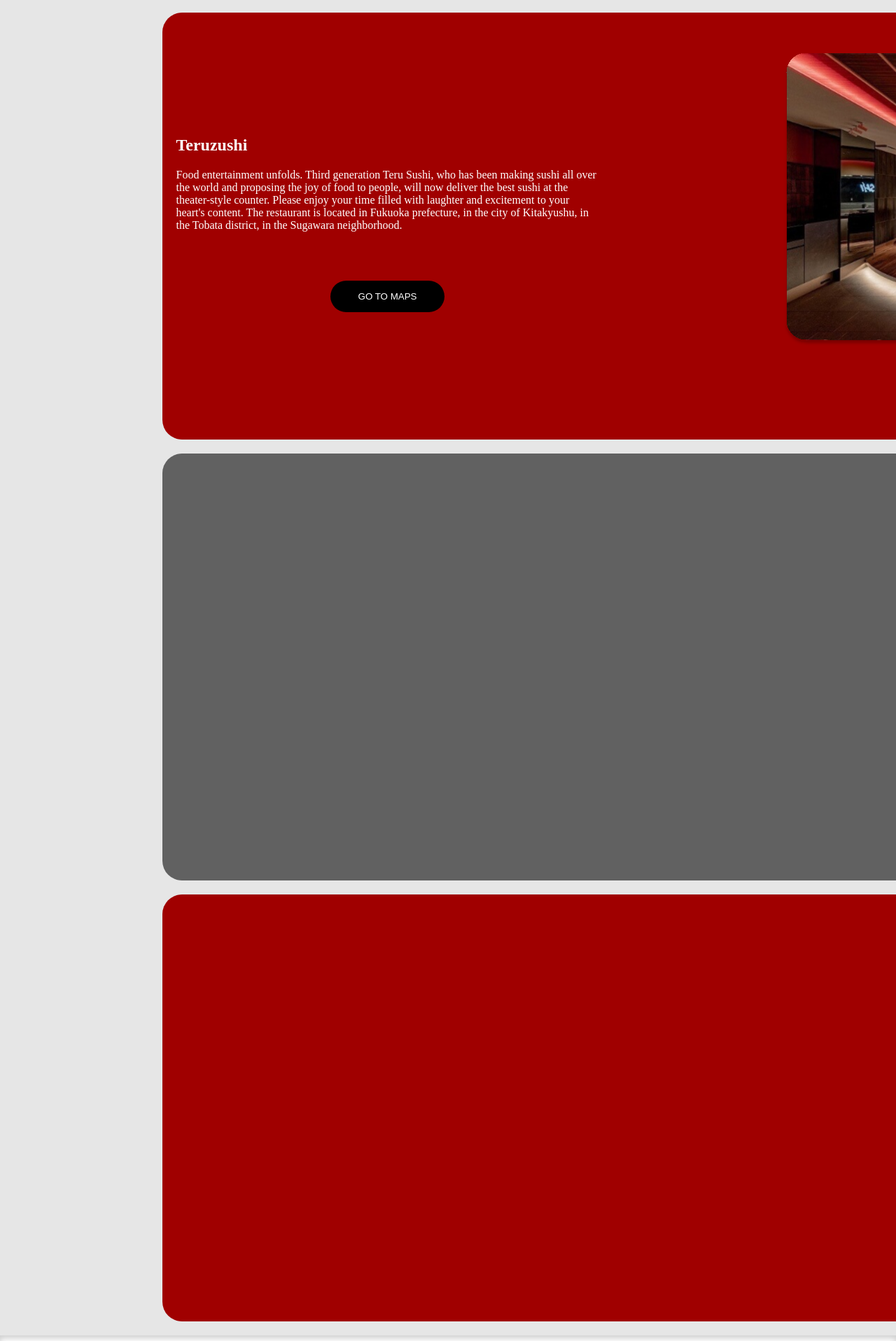
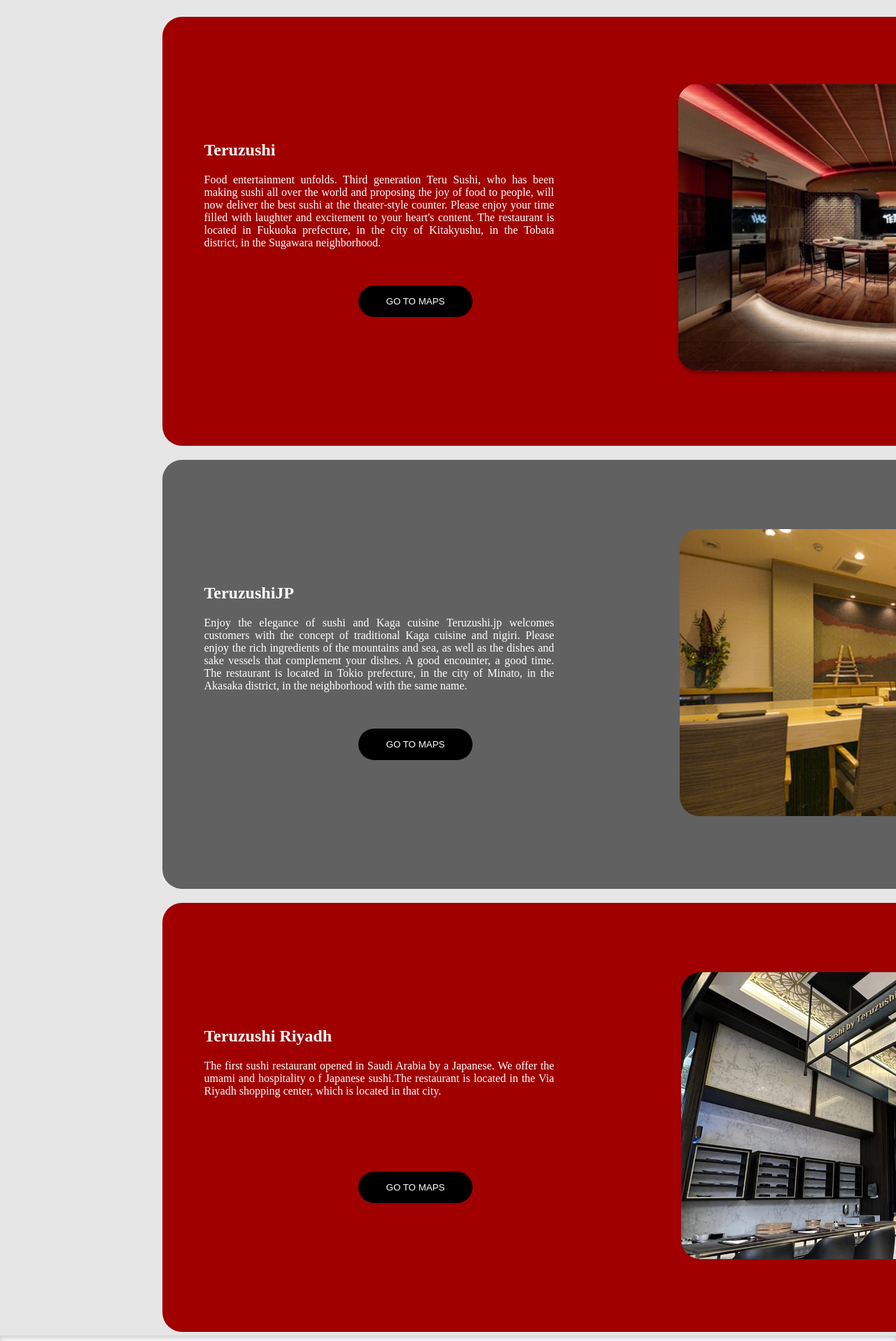
Before and after one commit to Orihuela03/teruzushi_project, a React (Vite) app: page /Ubication in a window 1280 px wide. Shown: the part 244-2160 px from the top of the page at 70% size. Built offline with nearby package versions, Linux system fonts and the light colour scheme.

Commit message:
Second Commit

```diff
--- a/src/components/UbicationRestaurant.css
+++ b/src/components/UbicationRestaurant.css
@@ -22,6 +22,8 @@
   height: 613px;
   background-color: #616161;
   border-radius: 28px;
+  display: flex;
+  justify-content: space-between;
 }
 
 #teruzushiRiyadh {
@@ -29,17 +31,20 @@
   height: 613px;
   background-color: #a00000;
   border-radius: 28px;
-  margin-bottom: 20px;
+  display: flex;
+  justify-content: space-between;
 }
 
 .restaurant_container {
-  margin-left: 20px;
+  margin-left: 60px;
 }
 
 .restaurant_text {
-  width: 604px;
   height: 272px;
   color: white;
+  text-align: justify;
+  min-width: 500px;
+  max-width: 500px;
 }
 
 .button_container {
@@ -50,3 +55,7 @@
   justify-content: center;
   margin-top: -50px;
 }
+
+.image-container {
+  margin-right: 70px;
+}
--- a/src/components/UbicationRestaurant.tsx
+++ b/src/components/UbicationRestaurant.tsx
@@ -5,12 +5,20 @@ interface UbicationRestaurantProps {
   title1: string;
   subtitle1: string;
   buttonContent: string;
+  title2: string;
+  subtitle2: string;
+  title3: string;
+  subtitle3: string;
 }
 
 const UbicationRestaurant: React.FC<UbicationRestaurantProps> = ({
   title1,
   subtitle1,
   buttonContent,
+  title2,
+  subtitle2,
+  title3,
+  subtitle3
 }) => {
   return (
     <div id="contentContainer">
@@ -26,15 +34,42 @@ const UbicationRestaurant: React.FC<UbicationRestaurantProps> = ({
             </button>
           </div>
         </div>
-        <div id="imageContainer">
-              <img src="../../public/teruzushi_restaurant.svg" />
-            </div>
+        <div className="image-container">
+          <img src="../../public/teruzushi_restaurant.svg" />
+        </div>
       </section>
       <section id="teruzushiJP">
-        <div className="restaurant_text"></div>
+        <div className="restaurant_container">
+          <div className="restaurant_text">
+            <h1>{title2}</h1>
+            <a>{subtitle2}</a>
+          </div>
+          <div className="button_container">
+            <button>
+              <a href="#">{buttonContent}</a>
+            </button>
+          </div>
+        </div>
+        <div className="image-container">
+          <img src="../../public/teruzushiJP_restaurant.svg" />
+        </div>
       </section>
       <section id="teruzushiRiyadh">
-        <div className="restaurant_text"></div>
+
+        <div className="restaurant_container">
+          <div className="restaurant_text">
+            <h1>{title3}</h1>
+            <a>{subtitle3}</a>
+          </div>
+          <div className="button_container">
+            <button>
+              <a href="#">{buttonContent}</a>
+            </button>
+          </div>
+        </div>
+        <div className="image-container">
+          <img src="../../public/teruzushiriyadh_restaurant.svg" />
+        </div>
       </section>
     </div>
   );
--- a/src/pages/LandingPage.tsx
+++ b/src/pages/LandingPage.tsx
@@ -7,7 +7,7 @@ import Footer from "../components/Footer";
 function LandingPage() {
     return (
       <>
-        <Header title1="Ubication" title2="About of the chef"/>
+        <Header title1="Ubication" title2="About the chef"/>
         <Video />
         <Reserve title='Reservation' subtitle='To make the reservation you will be redirected to the page www.tableall.com.' buttonContent='GO TO RESERVE' />
         <KniveShop title='Teruknives' subtitle='Teruzushi Official Japanese Knife Store' buttonContent='GO TO SHOP' />
--- a/src/pages/UbicationPage.tsx
+++ b/src/pages/UbicationPage.tsx
@@ -10,7 +10,7 @@ interface UbicationPageProps {
 const UbicationPage: React.FC<UbicationPageProps> = ({ title }) => {
   return (
     <>
-      <Header title1="Ubication" title2="About of the chef" />
+      <Header title1="Ubication" title2="About the chef" />
       <div id="titleContainer">
         <h1>{title}</h1>
       </div>
@@ -18,6 +18,10 @@ const UbicationPage: React.FC<UbicationPageProps> = ({ title }) => {
         title1="Teruzushi"
         subtitle1="Food entertainment unfolds. Third generation Teru Sushi, who has been making sushi all over the world and proposing the joy of food to people, will now deliver the best sushi at the theater-style counter. Please enjoy your time filled with laughter and excitement to your heart's content. The restaurant is located in Fukuoka prefecture, in the city of Kitakyushu, in the Tobata district, in the Sugawara neighborhood."
         buttonContent="GO TO MAPS"
+        title2="TeruzushiJP"
+        subtitle2="Enjoy the elegance of sushi and Kaga cuisine Teruzushi.jp welcomes customers with the concept of traditional Kaga cuisine and nigiri. Please enjoy the rich ingredients of the mountains and sea, as well as the dishes and sake vessels that complement your dishes. A good encounter, a good time. The restaurant is located in Tokio prefecture, in the city of Minato, in the Akasaka district, in the neighborhood with the same name."
+        title3="Teruzushi Riyadh"
+        subtitle3="The first sushi restaurant opened in Saudi Arabia by a Japanese. We offer the umami and hospitality o f Japanese sushi.The restaurant is located in the Via Riyadh shopping center, which is located in that city."
       />
       <Footer />
     </>
```
Also changed, not shown: public/teruzushiJP_restaurant.svg (added), public/teruzushiriyadh_restaurant.svg (added).
